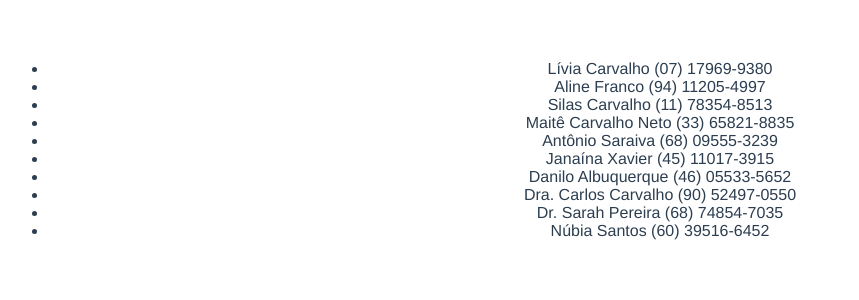
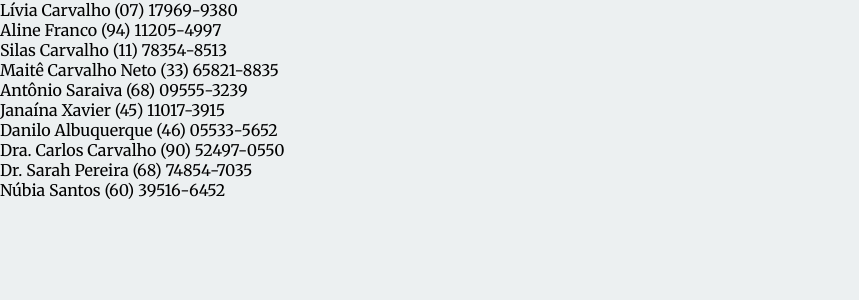
Before and after one commit to Uvacoder/data-table, a Vue app: page / in a window 1280 px wide. Shown: the top 300 px of the page, without its empty margins (0-859 px from the left). Built offline with nearby package versions, Linux system fonts and the light colour scheme.

Commit message:
feat: Add variables, reset and global styles

```diff
--- a/public/index.html
+++ b/public/index.html
@@ -1,15 +1,23 @@
 <!DOCTYPE html>
 <html lang="">
   <head>
-    <meta charset="utf-8">
-    <meta http-equiv="X-UA-Compatible" content="IE=edge">
-    <meta name="viewport" content="width=device-width,initial-scale=1.0">
-    <link rel="icon" href="<%= BASE_URL %>favicon.ico">
+    <meta charset="utf-8" />
+    <meta http-equiv="X-UA-Compatible" content="IE=edge" />
+    <meta name="viewport" content="width=device-width,initial-scale=1.0" />
+    <link rel="icon" href="<%= BASE_URL %>favicon.ico" />
+    <link rel="preconnect" href="https://fonts.gstatic.com" />
+    <link
+      href="https://fonts.googleapis.com/css2?family=Merriweather:wght@300;400;700;900&display=swap"
+      rel="stylesheet"
+    />
     <title><%= htmlWebpackPlugin.options.title %></title>
   </head>
   <body>
     <noscript>
-      <strong>We're sorry but <%= htmlWebpackPlugin.options.title %> doesn't work properly without JavaScript enabled. Please enable it to continue.</strong>
+      <strong>
+        We're sorry but <%= htmlWebpackPlugin.options.title %> doesn't work properly without
+        JavaScript enabled. Please enable it to continue.
+      </strong>
     </noscript>
     <div id="app"></div>
     <!-- built files will be auto injected -->
--- a/src/App.vue
+++ b/src/App.vue
@@ -20,14 +20,3 @@ export default Vue.extend({
   }),
 });
 </script>
-
-<style lang="scss">
-#app {
-  font-family: Avenir, Helvetica, Arial, sans-serif;
-  -webkit-font-smoothing: antialiased;
-  -moz-osx-font-smoothing: grayscale;
-  text-align: center;
-  color: #2c3e50;
-  margin-top: 60px;
-}
-</style>
--- /dev/null
+++ b/src/assets/styles/_reset.scss
@@ -0,0 +1,49 @@
+*,
+*::after,
+*::before {
+  margin: 0;
+  padding: 0;
+  vertical-align: baseline;
+  list-style: none;
+  border: 0;
+  box-sizing: border-box;
+  text-decoration: none;
+}
+
+*:focus-visible,
+button:focus {
+  box-shadow: 0 0 1px 2px $light-blue;
+  outline: none;
+}
+
+html {
+  font-size: 16px;
+}
+
+body {
+  width: 100%;
+  height: 100vh;
+  background-color: $grey;
+  -webkit-font-smoothing: antialiased;
+  -moz-osx-font-smoothing: grayscale;
+  font-family: "Merriweather", serif;
+}
+
+a {
+  color: $light-blue;
+
+  &:hover {
+    text-decoration: underline;
+  }
+}
+
+button,
+input,
+select {
+  font-family: inherit;
+  font-size: inherit;
+}
+
+button:hover {
+  cursor: pointer;
+}
--- /dev/null
+++ b/src/assets/styles/_variables.scss
@@ -0,0 +1,5 @@
+$grey: #ecf0f1;
+$dark: #333;
+$light-blue: #3d9df2;
+$dark-blue: #2c3e50;
+$purple: #5d1f9c;
--- /dev/null
+++ b/src/assets/styles/global.scss
@@ -0,0 +1,2 @@
+@import "_variables";
+@import "_reset";
--- a/src/main.ts
+++ b/src/main.ts
@@ -1,5 +1,6 @@
 import Vue from "vue";
 import App from "./App.vue";
+import "./assets/styles/global.scss";
 
 Vue.config.productionTip = false;
 
```
